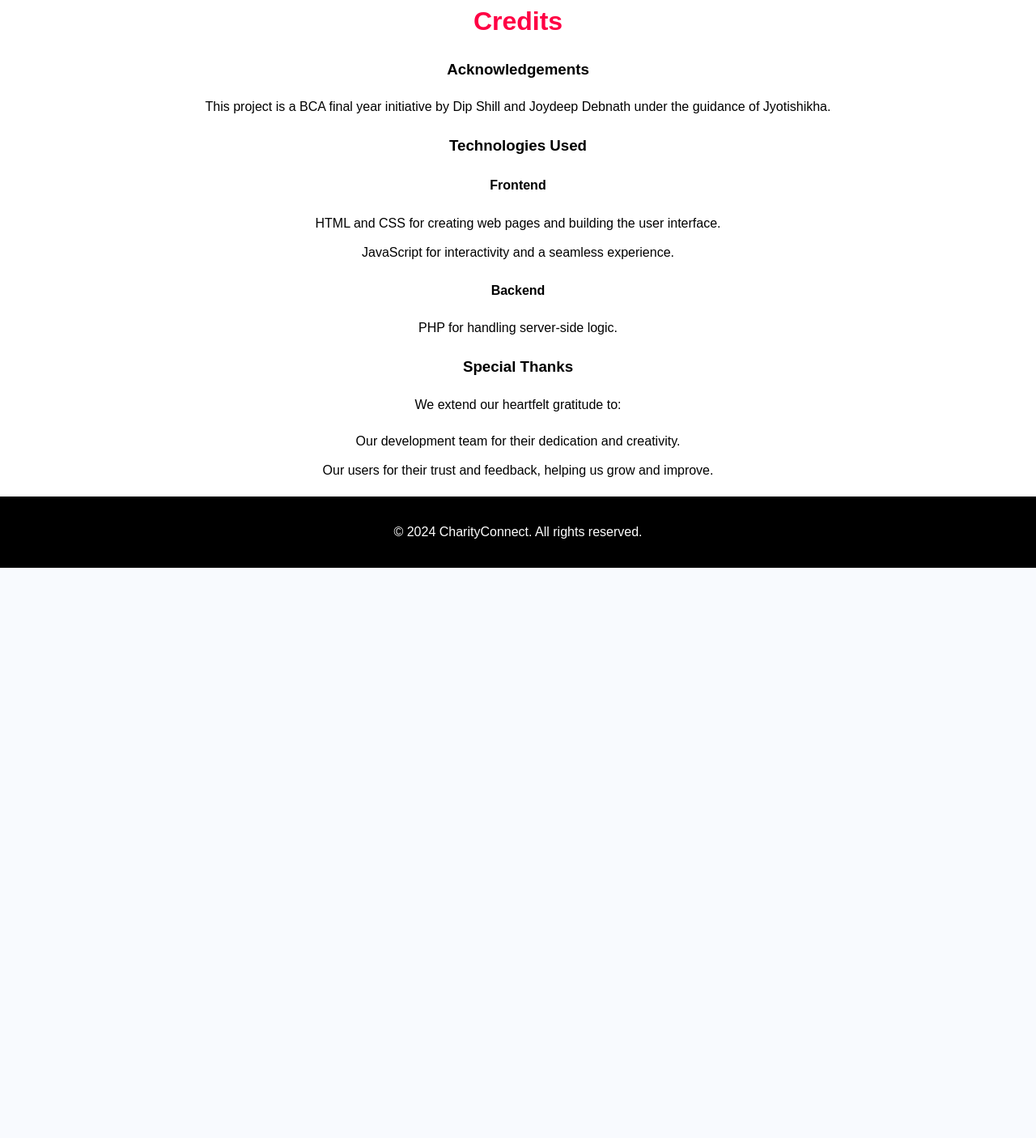
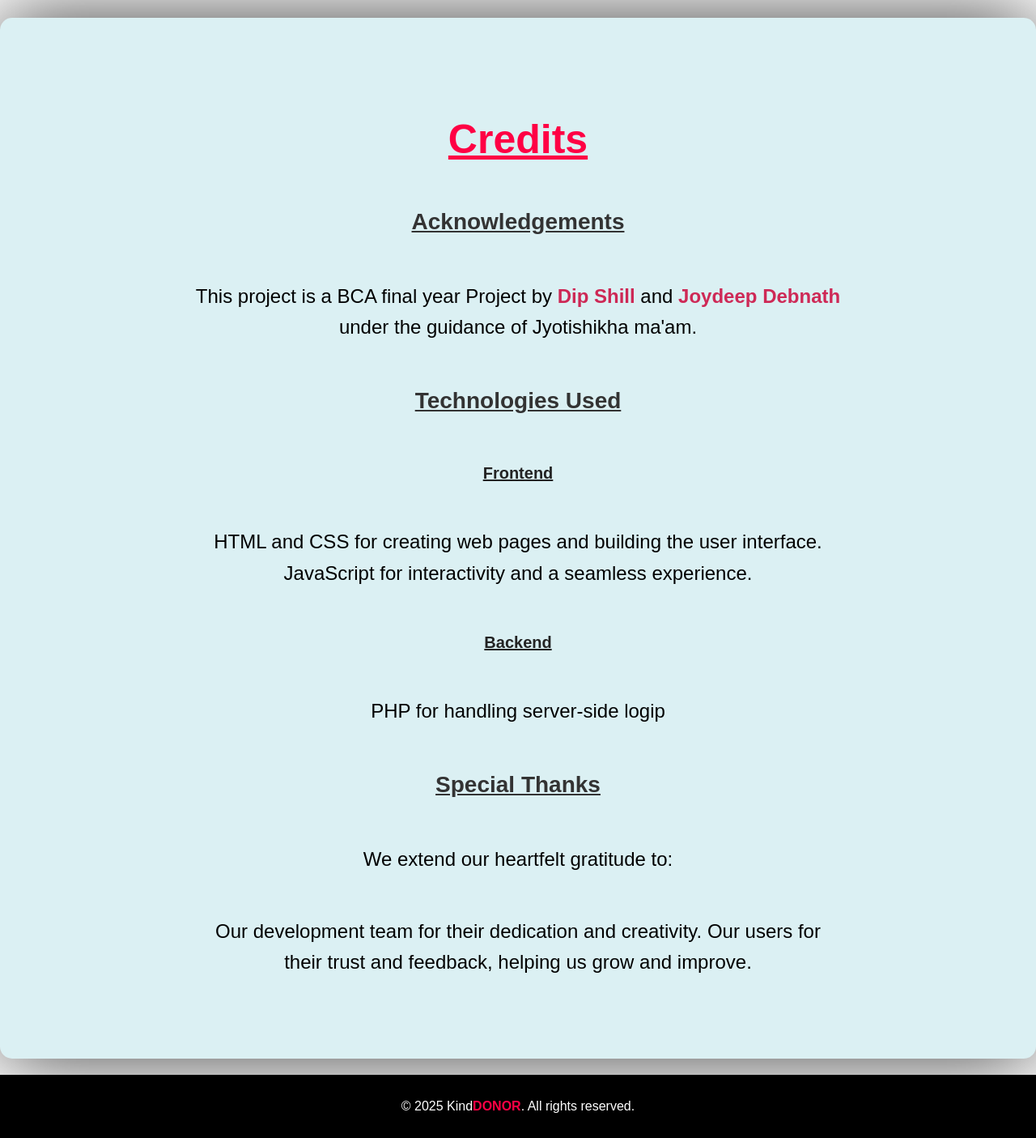
Before and after one commit to deep2234/registerlogin, a PHP site: page /aboutus.html in a window 1280 px wide. Shown: the part 3018-4423 px from the top of the page at 81% size. Before the commit the page ends 3719 px from the top, so only its background shows below. Run offline with PHP 8.4, Linux system fonts and the light colour scheme.

Commit message:
removed logic and register page... added photos and improved looks

```diff
--- a/Our Causes/styles_causes.css
+++ b/Our Causes/styles_causes.css
@@ -423,7 +423,7 @@ header nav ul {
     margin-bottom: 10px;
 }
 .cause:hover {
-    box-shadow: 2px 2px 8px 2px #ee0404;
+    box-shadow: 0 0 25px rgb(0, 0, 0);
     transition: font-size 0.5s;
     font-size: 17px;
 }
--- a/about us/about.css
+++ b/about us/about.css
@@ -20,13 +20,16 @@ body {
 .logo {
     display: flex;
     align-items: center;
-    gap: 10px; /* Space between the logo image and text */
+    gap: 10px;
+    /* Space between the logo image and text */
 }
 
 .logo-image {
-    width: 40px; /* Adjust the size as needed */
+    width: 40px;
+    /* Adjust the size as needed */
     height: 40px;
-    object-fit: contain; /* Ensures the logo doesn't distort */
+    object-fit: contain;
+    /* Ensures the logo doesn't distort */
 }
 
 .container_about {
@@ -42,13 +45,15 @@ body {
     left: 0;
     width: 100%;
     height: 100%;
-    z-index: -1; /* Keeps video behind the content */
+    z-index: -1;
+    /* Keeps video behind the content */
 }
 
 .back-video {
     width: 100%;
     height: 100%;
-    object-fit: cover; /* Ensures video covers the entire screen */
+    object-fit: cover;
+    /* Ensures video covers the entire screen */
 }
 
 
@@ -97,7 +102,7 @@ header nav ul li a {
 }
 
 header nav ul li a:hover {
-    background:#f04;
+    background: #f04;
     border-radius: 5px;
 }
 
@@ -137,17 +142,25 @@ header nav ul {
 .icons-and-menu {
     display: flex;
     align-items: center;
-    gap: 15px; /* Space between social icons and menu */
+    gap: 15px;
+    /* Space between social icons and menu */
 }
-@media(max-width: 1000px){
-    .icons-and-menu{
-        position: absolute; /* Or fixed, depending on the design */
-        bottom: 25px; /* Move to the bottom of the screen */
-        left: 73%; /* Center horizontally */
-        transform: translateX(-50%); /* Center align with transform */
+
+@media(max-width: 1000px) {
+    .icons-and-menu {
+        position: absolute;
+        /* Or fixed, depending on the design */
+        bottom: 25px;
+        /* Move to the bottom of the screen */
+        left: 73%;
+        /* Center horizontally */
+        transform: translateX(-50%);
+        /* Center align with transform */
         display: flex;
-        justify-content: center; /* Align icons in the center */
-        gap: 20px; /* Adjust spacing for better visibility */
+        justify-content: center;
+        /* Align icons in the center */
+        gap: 20px;
+        /* Adjust spacing for better visibility */
     }
 }
 
@@ -155,15 +168,20 @@ header nav ul {
 
 /* Change icon color to white */
 .icons-and-menu a {
-    color: white; /* Set icon color to white */
-    font-size: 1.6em; /* Adjust size as needed */
-    text-decoration: none; /* Remove underline if present */
-    transition: color 0.3s ease; /* Smooth transition for hover effect */
+    color: white;
+    /* Set icon color to white */
+    font-size: 1.6em;
+    /* Adjust size as needed */
+    text-decoration: none;
+    /* Remove underline if present */
+    transition: color 0.3s ease;
+    /* Smooth transition for hover effect */
 }
 
 /* Hover Effect */
 .icons-and-menu a:hover {
-    color: rgb(255, 0, 0); /* Change color on hover (e.g., red) */
+    color: rgb(255, 0, 0);
+    /* Change color on hover (e.g., red) */
 }
 
 
@@ -220,19 +238,26 @@ header nav ul {
 
 /* Mobile-specific styles */
 .hamburger-menu {
-    display: none; /* Default hidden */
+    display: none;
+    /* Default hidden */
 }
 
 /* Show and position it for mobile screens */
 @media (max-width: 1000px) {
     .hamburger-menu {
         display: block;
-        position: absolute; /* Change to 'fixed' if you want it to stay on scroll */
-        top: 25px; /* Adjust vertical position */
-        right: 20px; /* Adjust horizontal position */
-        z-index: 1000; /* Ensure it's above other elements */
-        font-size: 2.5rem; /* Adjust the size of the icon */
-        color: #fff; /* Color of the icon */
+        position: absolute;
+        /* Change to 'fixed' if you want it to stay on scroll */
+        top: 25px;
+        /* Adjust vertical position */
+        right: 20px;
+        /* Adjust horizontal position */
+        z-index: 1000;
+        /* Ensure it's above other elements */
+        font-size: 2.5rem;
+        /* Adjust the size of the icon */
+        color: #fff;
+        /* Color of the icon */
         cursor: pointer;
     }
 }
@@ -275,6 +300,7 @@ header nav ul {
     .hamburger-menu {
         display: block;
     }
+
     .desktop-menu {
         display: none;
     }
@@ -294,6 +320,7 @@ header nav ul {
         opacity: 0;
         transform: translateY(100px);
     }
+
     100% {
         opacity: 1;
         transform: translateY(0);
@@ -304,7 +331,7 @@ header nav ul {
 
 
 
-.about-us-container img{
+.about-us-container img {
 
     position: relative;
     width: 100%;
@@ -314,7 +341,8 @@ header nav ul {
 
 
 }
-.about-us-container h1{
+
+.about-us-container h1 {
 
 
     font-family: "Barlow Condensed", sans-serif;
@@ -325,9 +353,11 @@ header nav ul {
     position: absolute;
     left: 19%;
     top: 50%;
-    animation: fadeIn 0.7s ease-in-out; /* Smooth fade-in animation */
+    animation: fadeIn 0.7s ease-in-out;
+    /* Smooth fade-in animation */
 }
-.about-us-container h1:hover{
+
+.about-us-container h1:hover {
     -webkit-text-stroke: #ff0000;
     color: rgb(218, 14, 14);
 
@@ -338,13 +368,13 @@ header nav ul {
 
 
 @media (max-width: 768px) {
-    .about-us-container img{
+    .about-us-container img {
         height: 250px;
     }
 }
 
-@media(max-width:768px){
-    .about-us-container h1{
+@media(max-width:768px) {
+    .about-us-container h1 {
 
         font-weight: 700;
         font-size: 3rem;
@@ -354,7 +384,8 @@ header nav ul {
         position: absolute;
         left: 5%;
         top: 30%;
-        animation: fadeIn 0.7s ease-in-out; /* Smooth fade-in animation */
+        animation: fadeIn 0.7s ease-in-out;
+        /* Smooth fade-in animation */
 
     }
 }
@@ -367,7 +398,7 @@ header nav ul {
     padding: 20px;
 }
 
-.about-paragraph{
+.about-paragraph {
     margin-top: 50px;
     padding: 50px;
     font-family: sans-serif;
@@ -377,8 +408,8 @@ header nav ul {
     overflow: hidden;
 }
 
-@media(max-width:768px){
-    .about-paragraph{
+@media(max-width:768px) {
+    .about-paragraph {
         margin-top: -10px;
         font-family: sans-serif;
         background-color: #ffffff;
@@ -398,34 +429,34 @@ header nav ul {
     margin-bottom: 20px;
     box-sizing: border-box;
 } */
-.about-paragraph p{
+.about-paragraph p {
     line-height: 1.6;
     margin-bottom: 50px;
-    margin-top: 40px;;
+    margin-top: 40px;
     text-align: left;
     font-family: sans-serif;
     font-size: x-large;
     color: black;
 }
-.about-paragraph h3
-{
+
+.about-paragraph h3 {
     color: rgb(54, 53, 53);
     text-align: center;
     margin-left: 200px;
     margin-right: 200px;
     margin-top: 60px;
-    margin-bottom:40px ;
+    margin-bottom: 40px;
     font-size: 40px;
 }
-@media(max-width:768px){
-    .about-paragraph h3
-{
+
+@media(max-width:768px) {
+    .about-paragraph h3 {
 
         text-align: center;
         margin-left: 20px;
         margin-right: 20px;
         margin-top: 60px;
-    margin-bottom:40px ;
+        margin-bottom: 40px;
         font-size: 40px;
     }
 
@@ -448,12 +479,16 @@ header nav ul {
 
 .container {
     position: relative;
-    width: 700px; /* Adjust as needed */
-    height: 350px; /* Adjust as needed */
-    overflow: hidden; /* Ensures text stays within the image */
+    width: 700px;
+    /* Adjust as needed */
+    height: 350px;
+    /* Adjust as needed */
+    overflow: hidden;
+    /* Ensures text stays within the image */
     border-radius: 15px;
     box-shadow: 0 10px 30px rgba(0, 0, 0, 0.719);
-    animation: fadeIn 1s ease-in-out; /* Smooth fade-in animation */
+    animation: fadeIn 1s ease-in-out;
+    /* Smooth fade-in animation */
 
 
 }
@@ -489,15 +524,18 @@ header nav ul {
     justify-content: center;
     align-items: center;
     text-align: center;
-    background: rgba(0, 0, 0, 0.5); /* Adds a dark overlay */
-    opacity: 0; /* Initially hidden */
+    background: rgba(0, 0, 0, 0.5);
+    /* Adds a dark overlay */
+    opacity: 0;
+    /* Initially hidden */
     transition: opacity 0.3s ease;
     padding: 10px;
     border-radius: 10px;
 }
 
 .container:hover .overlay-text {
-    opacity: 1; /* Becomes visible on hover */
+    opacity: 1;
+    /* Becomes visible on hover */
 }
 
 .overlay-text h3 {
@@ -511,15 +549,17 @@ header nav ul {
     margin-right: 23px;
 }
 
-@media (max-width: 1000px){
-    .container-wrapper{
+@media (max-width: 1000px) {
+    .container-wrapper {
 
         position: relative;
-        width: 365px; /* Adjust as needed */
+        width: 365px;
+        /* Adjust as needed */
 
         height: 1200px;
 
-        overflow: hidden; /* Ensures text stays within the image */
+        overflow: hidden;
+        /* Ensures text stays within the image */
         padding: 35px;
 
 
@@ -529,7 +569,7 @@ header nav ul {
 
 }
 
-@media(max-width: 1000px){
+@media(max-width: 1000px) {
 
     .overlay-text h3 {
         font-size: 1.5rem;
@@ -556,9 +596,28 @@ header nav ul {
 
 /* Credits Section */
 
-.credits-container{
+.credits-section {
+    max-width: 1200px;
+    margin: 0 auto;
+    padding: 20px;
+}
+
+.credits-section {
+    margin-top: 50px;
+    padding: 50px;
+    font-family: sans-serif;
+    background-color: #dbf0f3;
+    border-radius: 15px;
+    box-shadow: 0 0px 100px rgba(0, 0, 0, 0.77);
+    overflow: hidden;
+}
+
+.credits-container {
+
     text-align: center;
 }
+
+
 .credits {
     background-color: #333;
     color: #fff;
@@ -571,28 +630,58 @@ header nav ul {
     margin: 0 auto;
 }
 
-.credits-container h1,
+
+
+
 .credits-container h2 {
-    font-size: 2rem;
     color: #f04;
-    margin-bottom: 15px;
+    text-align: center;
+    margin-left: 200px;
+    margin-right: 200px;
+    margin-top: 60px;
+    margin-bottom: 40px;
+    font-size: 50px;
+}
+
+@media(max-width:768px) {
+    .credits-container h2 {
+        text-align: center;
+        margin-left: 20px;
+        margin-right: 20px;
+        margin-top: 60px;
+        margin-bottom: 40px;
+        font-size: 40px;
+    }
 }
 
 .credits-container p {
-    margin-bottom: 20px;
-    font-size: 1rem;
+    line-height: 1.6;
+    margin-bottom: 50px;
+    margin-top: 40px;
+    text-align: center;
+    font-family: sans-serif;
+    font-size: x-large;
+    color: black;
+}
+.credits-container h3 {
+    line-height: 1.6;
+    margin-bottom: 50px;
+    margin-top: 40px;
+    text-align: center;
+    font-family: sans-serif;
+    font-size: 28px;
+    color: #333;
+}
+.credits-container h4 {
+    line-height: 1.6;
+    margin-bottom: 50px;
+    margin-top: 40px;
+    text-align: center;
+    font-family: sans-serif;
+    font-size: 20px;
+    color: #232323;
 }
 
-.credits-container ul {
-    list-style: none;
-    padding: 0;
-    margin: 20px 0;
-}
-
-.credits-container ul li {
-    font-size: 1rem;
-    margin-bottom: 10px;
-}
 
 
 /* Footer */
@@ -600,6 +689,6 @@ footer {
     background: #000000;
     color: #fff;
     text-align: center;
-    padding: 15px;
+    padding: 10px;
     margin-top: 20px;
 }
--- a/about us/aboutus.html
+++ b/about us/aboutus.html
@@ -25,13 +25,13 @@
                     <li><a href="/Our Causes/causes.html">Our Causes</a></li>
                     <li><a href="/contact/index.html">Contact</a></li>
                     <li><a href="/donation page/index_donation.html" class="donate-btn">Donate</a></li>
-                    <li class="dropdown">
+                    <!-- <li class="dropdown">
                         <a href="javascript:void(0)" class="dropbtn"><i class="fa fa-bars"></i></a>
                         <div class="dropdown-content">
                             <a href="/registerlogin/login/login.html">Login</a>
                             <a href="/registerlogin/register/register.html">Register</a>
                         </div>
-                    </li>
+                    </li> -->
                 </ul>
                 <div class="icons-and-menu">
                     <a href="https://www.facebook.com/profile.php?id=61569570429451&sk=about"><i
@@ -50,8 +50,8 @@
                     <li><a href="/Our Causes/causes.html">Our Causes</a></li>
                     <li><a href="/contact/index.html">Contact</a></li>
                     <li><a href="/donation page/index_donation.html" class="donate-btn">Donate</a></li>
-                    <li><a href="/registerlogin/login/login.html">Login</a></li>
-                    <li><a href="/registerlogin/register/register.html">Register</a></li>
+                    <!-- <li><a href="/registerlogin/login/login.html">Login</a></li>
+                    <li><a href="/registerlogin/register/register.html">Register</a></li> -->
                 </ul>
             </nav>
         </div>
@@ -128,7 +128,7 @@
         <div class="container-wrapper">
             <div class="container">
                 <div class="image-overlay">
-                    <img src="/Aasset/images/about us/backiee-190504.jpg" alt="this is Poverty">
+                    <img src="/Aasset/images/about us/poverty.png " alt="this is Poverty">
                     <div class="overlay-text">
                         <h3><u>Poverty</u></h3>
                         <p>Around the world, children are more likely to live in poverty than adults. They are also more vulnerable to its effects. Children may experience poverty across multiple dimensions – whether deprived of shelter, food, water, education or health care. Growing up without these necessities is a violation of a child's rights, with consequences that can last a lifetime.<a href="https://www.unicef.org/social-policy/child-poverty" class="read-more"> Read More</a></p>
@@ -137,7 +137,7 @@
             </div>
             <div class="container">
                 <div class="image-overlay">
-                    <img src="/Aasset/images/about us/backiee-218853.jpg" alt="Hunger">
+                    <img src="/Aasset/images/about us/hunger.png" alt="Hunger">
                     <div class="overlay-text">
                         <h3><u>Hunger</u></h3>
                         <p>Malnutrition occurs when there is too little or too much of certain nutrients, leading to serious health issues like stunted growth, eye problems, diabetes, and heart disease. In 2020, 149 million children under 5 were stunted, 45 million wasted, and 38.9 million overweight or obese. Undernutrition contributes to about 45% of deaths among children under 5, mostly in low- and middle-income countries, where childhood obesity is also increasing.<a href="https://actionagainsthunger.in/types-of-malnutrition-and-its-symptoms" class="read-more"> Read More</a></p>
@@ -146,7 +146,7 @@
             </div>
             <div class="container">
                 <div class="image-overlay">
-                    <img src="/Aasset/images/about us/backiee-74266.jpg" alt="Inequality">
+                    <img src="/Aasset/images/about us/inequality.png" alt="Inequality">
                     <div class="overlay-text">
                         <h3><u>Inequality</u></h3>
                         <p>Today, wherever people live, they don’t have to look far to confront inequalities. Inequality in its various forms is an issue that will define our time. Confronting inequalities has moved to the forefront of many global policy debates as a consensus has emerged that all should enjoy equal access to opportunity. ‘Leave no one behind’ serves as the rallying cry of the 2030 Agenda for Sustainable Development.<a href="https://www.un.org/en/un75/inequality-bridging-divide" class="read-more"> Read More</a></p>
@@ -162,35 +162,35 @@
      <!-- Credits Section -->
      <section class="credits-section">
         <div class="credits-container">
-            <h2 class="section-title">Credits</h2>
-            <h3>Acknowledgements</h3>
-            <p>This project is a BCA final year initiative by Dip Shill and Joydeep Debnath under the guidance of Jyotishikha.</p>
+            <h2 class="section-title"><u>Credits</u></h2>
+            <h3><u>Acknowledgements</u></h3>
+            <p>This project is a BCA final year Project by <span style="color: rgba(203, 1, 55, 0.841); font-weight: bold;">Dip Shill</span> and <span style="color: rgba(203, 1, 55, 0.835); font-weight: bold;">Joydeep Debnath</span>  under the guidance of Jyotishikha ma'am.</p>
 
-            <h3>Technologies Used</h3>
+            <h3><u>Technologies Used</u></h3>
             <div class="tech-section">
-                <h4>Frontend</h4>
-                <ul>
-                    <li>HTML and CSS for creating web pages and building the user interface.</li>
-                    <li>JavaScript for interactivity and a seamless experience.</li>
-                </ul>
-                <h4>Backend</h4>
-                <ul>
-                    <li>PHP for handling server-side logic.</li>
-                </ul>
+                <h4><u>Frontend</u></h4>
+                <p>
+                    HTML and CSS for creating web pages and building the user interface.
+                    JavaScript for interactivity and a seamless experience.
+                </p>
+                <h4><u>Backend</u></h4>
+                <p>
+                    PHP for handling server-side logip
+                </p>
             </div>
 
-            <h3>Special Thanks</h3>
+            <h3><u>Special Thanks</u></h3>
             <p>We extend our heartfelt gratitude to:</p>
-            <ul>
-                <li>Our development team for their dedication and creativity.</li>
-                <li>Our users for their trust and feedback, helping us grow and improve.</li>
-            </ul>
+            <p>
+                Our development team for their dedication and creativity.
+                Our users for their trust and feedback, helping us grow and improve.
+            </p>
         </div>
     </section>
 
     <footer>
         <div class="container_about">
-            <p>&copy; 2024 CharityConnect. All rights reserved.</p>
+            <p>&copy; 2025 Kind<span style="color: #f04; font-weight: bold;">DONOR</span>. All rights reserved.</p>
         </div>
     </footer>
 </body>
--- a/contact/styles_contact.css
+++ b/contact/styles_contact.css
@@ -1,7 +1,7 @@
 /* General styles */
 
 body {
-    background-image: url("/Aasset/images/wallpapers/backiee-266986.jpg");
+    background-image: url("/Aasset/images/logic_register/Untitled\ Project\ \(8\).jpg");
     background-position: center;
     background-repeat: no-repeat;
     background-size: cover;
```
Also changed, not shown: Our Causes/causes.html (+6 -6 lines), contact/index.html (+4 -4 lines), donation page/index_donation.html (+42 -36 lines), donation page/styles_donation.css (+10 -3 lines), home_page/codee.html (+5 -5 lines), registerlogin/login/login.html (+4 -4 lines), registerlogin/register/register.html (+4 -4 lines), Aasset/images/about us/8bb841a4-73f8-49b1-b865-5dcc970eb3c7.webp (added), Aasset/images/about us/Gray-Minimal-How-To-Enhance-Your-Portfolio-Blog-Banner-6-1024x576.png (added), Aasset/images/about us/hunger.png (added), 2 other files. Lines whose indentation alone changed are shown as unchanged.
